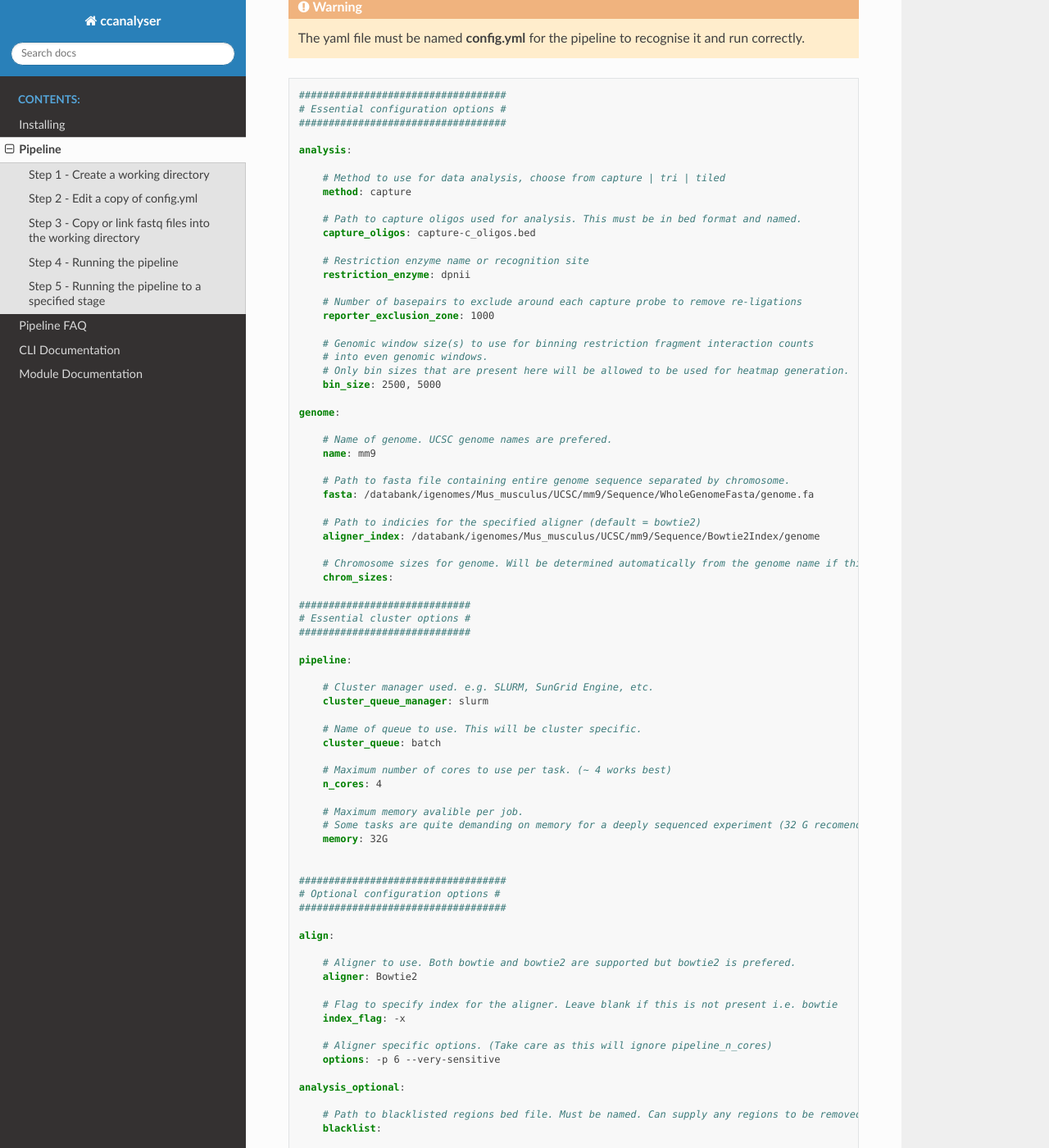
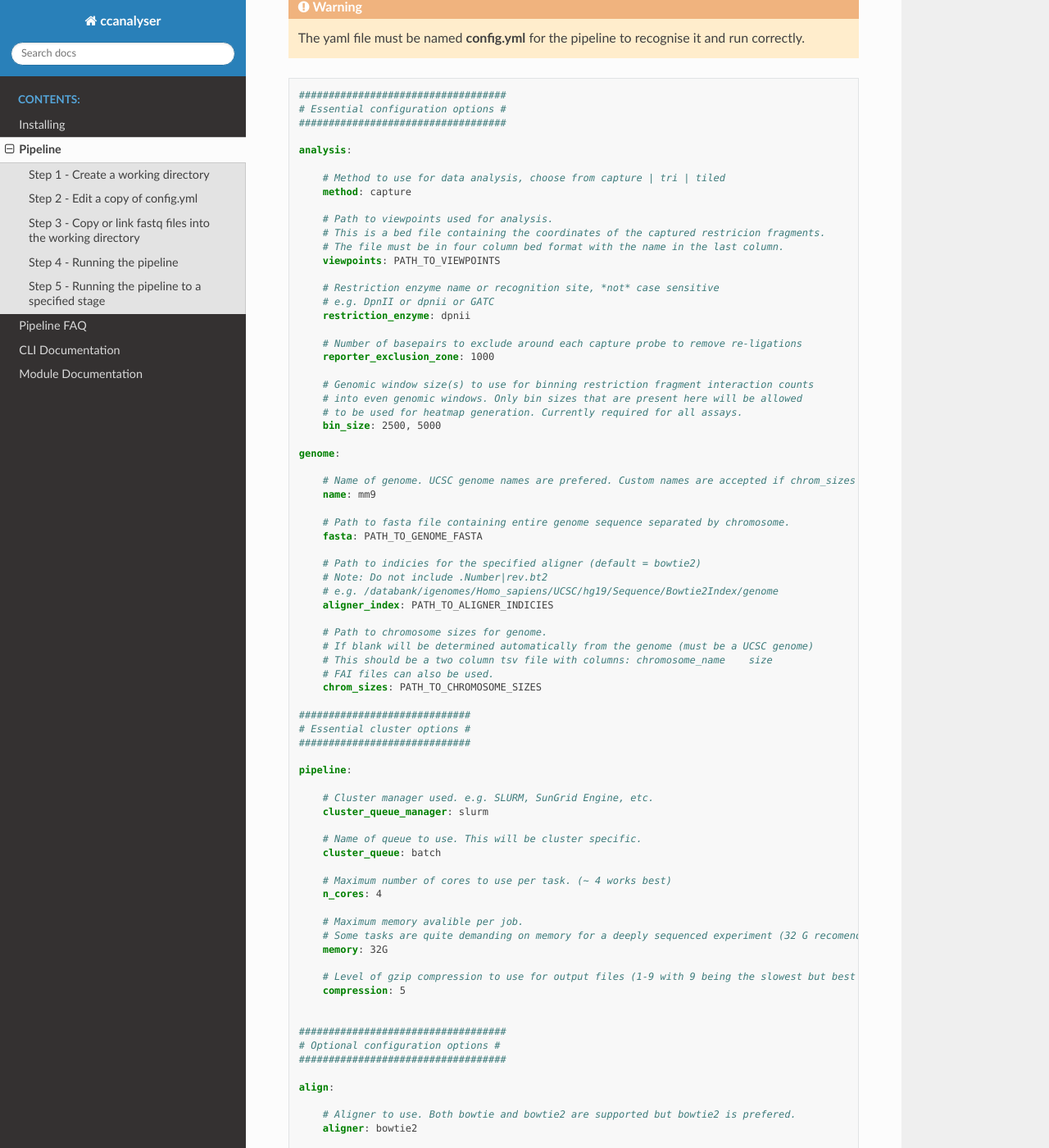
Before and after one commit to sims-lab/CapCruncher, a Sphinx documentation site: the page built from docs/running_the_pipeline.rst, in a window 1280 px wide and 1400 px high, scrolled down 1208 px. Shown: the whole window at 82% size. Built offline with Sphinx 7.4.7 and the Read the Docs theme 2.0.0, drawn with Linux system fonts in a browser that asks for light colours; some of the changed text lies outside the part shown.

```diff
--- a/docs/running_the_pipeline.rst
+++ b/docs/running_the_pipeline.rst
@@ -56,33 +56,41 @@ recomended to copy the capture oligos used to the :term:`working directory`.
         # Method to use for data analysis, choose from capture | tri | tiled
         method: capture
 
-        # Path to capture oligos used for analysis. This must be in bed format and named.
-        capture_oligos: capture-c_oligos.bed
+        # Path to viewpoints used for analysis.
+        # This is a bed file containing the coordinates of the captured restricion fragments.
+        # The file must be in four column bed format with the name in the last column.
+        viewpoints: PATH_TO_VIEWPOINTS
 
-        # Restriction enzyme name or recognition site
+        # Restriction enzyme name or recognition site, *not* case sensitive
+        # e.g. DpnII or dpnii or GATC
         restriction_enzyme: dpnii
 
         # Number of basepairs to exclude around each capture probe to remove re-ligations
         reporter_exclusion_zone: 1000
 
         # Genomic window size(s) to use for binning restriction fragment interaction counts
-        # into even genomic windows.
-        # Only bin sizes that are present here will be allowed to be used for heatmap generation.
+        # into even genomic windows. Only bin sizes that are present here will be allowed
+        # to be used for heatmap generation. Currently required for all assays.
         bin_size: 2500, 5000
 
     genome:
 
-        # Name of genome. UCSC genome names are prefered.
+        # Name of genome. UCSC genome names are prefered. Custom names are accepted if chrom_sizes are provided
         name: mm9
 
         # Path to fasta file containing entire genome sequence separated by chromosome.
-        fasta: /databank/igenomes/Mus_musculus/UCSC/mm9/Sequence/WholeGenomeFasta/genome.fa
+        fasta: PATH_TO_GENOME_FASTA
 
         # Path to indicies for the specified aligner (default = bowtie2)
-        aligner_index: /databank/igenomes/Mus_musculus/UCSC/mm9/Sequence/Bowtie2Index/genome
+        # Note: Do not include .Number|rev.bt2
+        # e.g. /databank/igenomes/Homo_sapiens/UCSC/hg19/Sequence/Bowtie2Index/genome
+        aligner_index: PATH_TO_ALIGNER_INDICIES
 
-        # Chromosome sizes for genome. Will be determined automatically from the genome name if this is a UCSC genome.
-        chrom_sizes:
+        # Path to chromosome sizes for genome.
+        # If blank will be determined automatically from the genome (must be a UCSC genome)
+        # This should be a two column tsv file with columns: chromosome_name    size
+        # FAI files can also be used.
+        chrom_sizes: PATH_TO_CHROMOSOME_SIZES
 
     #############################
     # Essential cluster options #
@@ -103,6 +111,9 @@ recomended to copy the capture oligos used to the :term:`working directory`.
         # Some tasks are quite demanding on memory for a deeply sequenced experiment (32 G recomended)
         memory: 32G
 
+        # Level of gzip compression to use for output files (1-9 with 9 being the slowest but best compressed)
+        compression: 5
+
 
     ###################################
     # Optional configuration options #
@@ -111,7 +122,7 @@ recomended to copy the capture oligos used to the :term:`working directory`.
     align:
 
         # Aligner to use. Both bowtie and bowtie2 are supported but bowtie2 is prefered.
-        aligner: Bowtie2
+        aligner: bowtie2
 
         # Flag to specify index for the aligner. Leave blank if this is not present i.e. bowtie
         index_flag: -x
@@ -121,17 +132,20 @@ recomended to copy the capture oligos used to the :term:`working directory`.
 
     analysis_optional:
 
-        # Path to blacklisted regions bed file. Must be named. Can supply any regions to be removed.
-        blacklist:
+        # Path to blacklisted regions bed file. Must be a four column named bed file.
+        # Can supply any regions to be removed.
+        blacklist: PATH_TO_BLACKLIST
 
     deduplication:
 
-        # Turns on initial removal of identical reads
+        # Turns on initial removal of identical reads from fastq file
+        # Currently can only be True.
         pre-dedup: True
 
     hub:
 
         # Determines if hub is created or not.
+        # True|False
         create: False
 
         # Url/IP of server to host bigWigs
@@ -164,7 +178,7 @@ recomended to copy the capture oligos used to the :term:`working directory`.
 
         # Path to a bed file containing coordinates for plotting a heatmap of reporters.
         # Must be named and the interval name must contain the probe name to be plotted.
-        coordinates: plot_coords.bed
+        coordinates: PATH_TO_PLOTTING_COORDINATES
 
         # Plot output format (not currently used)
         format: png
@@ -178,8 +192,9 @@ recomended to copy the capture oligos used to the :term:`working directory`.
         # Bin size(s) to use for plotting
         bin_size: 2500
 
-        # Normalisation method to use for plot. Leave blank for default based on analysis method
-        normalisation:
+        # Normalisation method to use for plot. Leave blank for default based on analysis method.
+        # Choose from: None, raw, n_interactions, n_rf_n_interactions, ice
+        normalisation: n_interactions
 
     trim:
 
```
Also changed, not shown: other parts of docs/running_the_pipeline.rst (+2 -2 lines).
